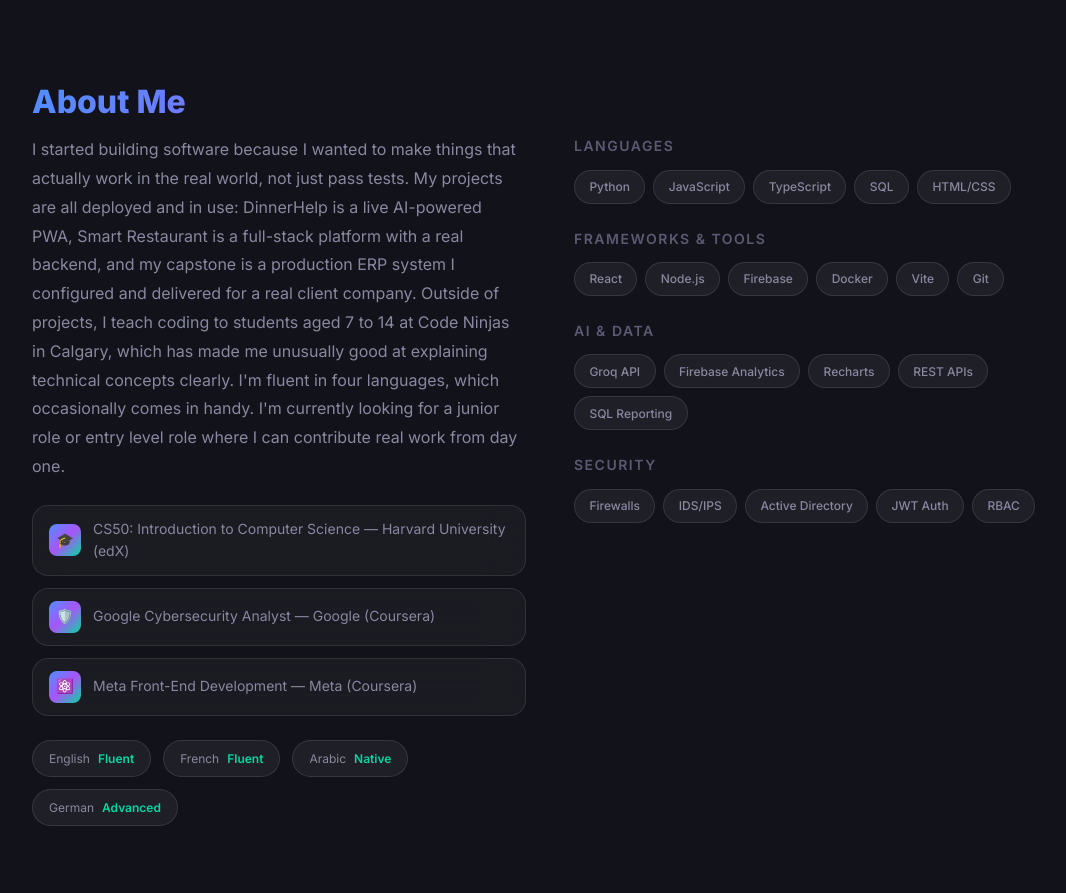
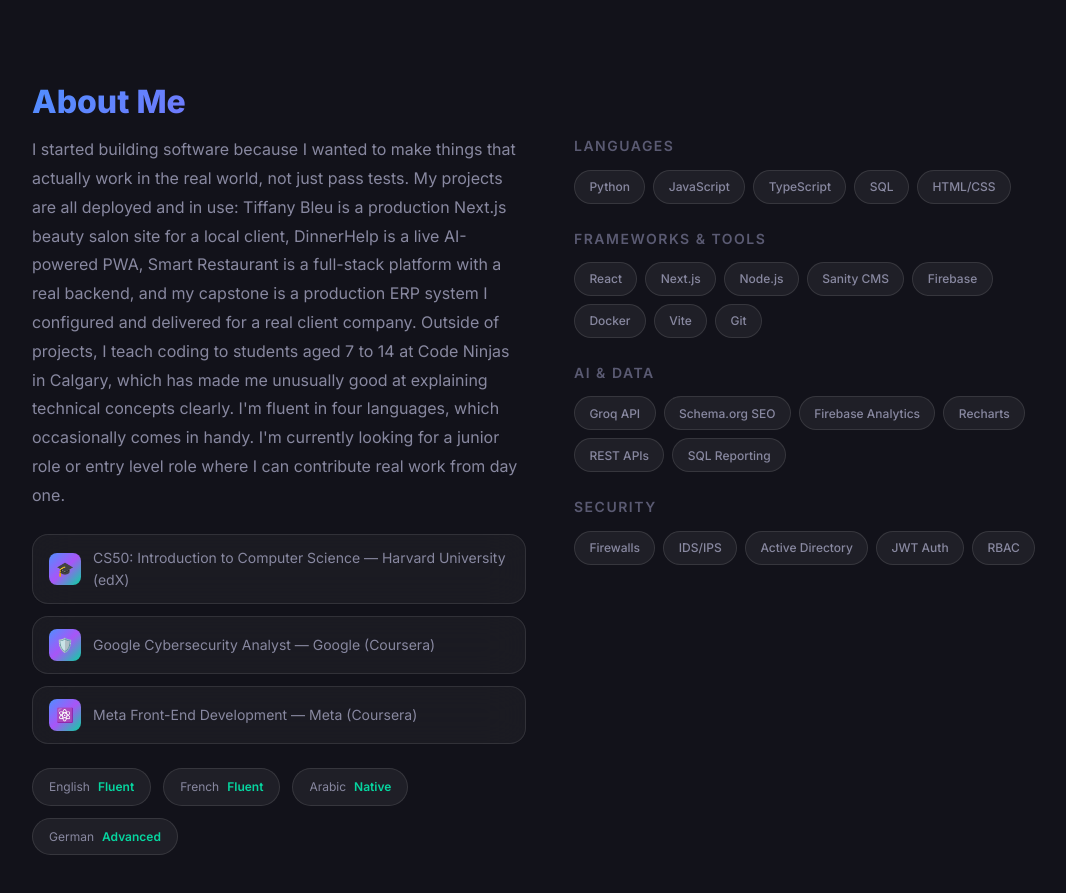
Before and after one commit to SalimFraj/Portfolio, a React (Vite) app: page / in a window 1280 px wide. Shown: the part 820-1713 px from the top of the page, without its empty margins (90-1156 px from the left). Built offline with nearby package versions, Linux system fonts and the light colour scheme.

Commit message:
feat: add Tiffany Bleu to About section and update skills

```diff
--- a/src/components/About.jsx
+++ b/src/components/About.jsx
@@ -8,11 +8,11 @@
     },
     {
         category: 'Frameworks & Tools',
-        tags: ['React', 'Node.js', 'Firebase', 'Docker', 'Vite', 'Git'],
+        tags: ['React', 'Next.js', 'Node.js', 'Sanity CMS', 'Firebase', 'Docker', 'Vite', 'Git'],
     },
     {
         category: 'AI & Data',
-        tags: ['Groq API', 'Firebase Analytics', 'Recharts', 'REST APIs', 'SQL Reporting'],
+        tags: ['Groq API', 'Schema.org SEO', 'Firebase Analytics', 'Recharts', 'REST APIs', 'SQL Reporting'],
     },
     {
         category: 'Security',
@@ -54,8 +54,8 @@
                         <p>
                             I started building software because I wanted to make things that actually work
                             in the real world, not just pass tests. My projects are all deployed and in use:
-                            DinnerHelp is a live AI-powered PWA, Smart Restaurant is a full-stack platform
-                            with a real backend, and my capstone is a production ERP system I configured and
+                            Tiffany Bleu is a production Next.js beauty salon site for a local client, DinnerHelp is a live AI-powered PWA,
+                            Smart Restaurant is a full-stack platform with a real backend, and my capstone is a production ERP system I configured and
                             delivered for a real client company. Outside of projects, I teach coding to
                             students aged 7 to 14 at Code Ninjas in Calgary, which has made me unusually
                             good at explaining technical concepts clearly. I'm fluent in four languages,
```
